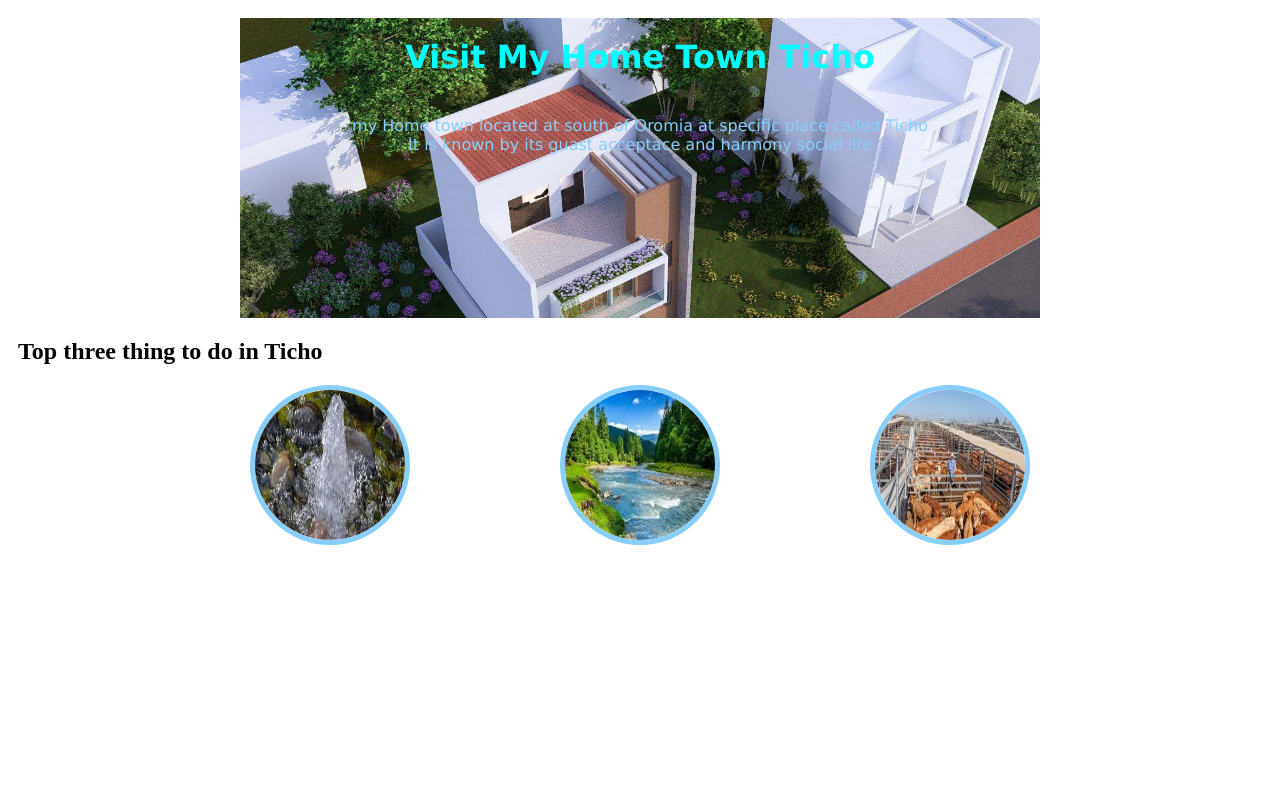
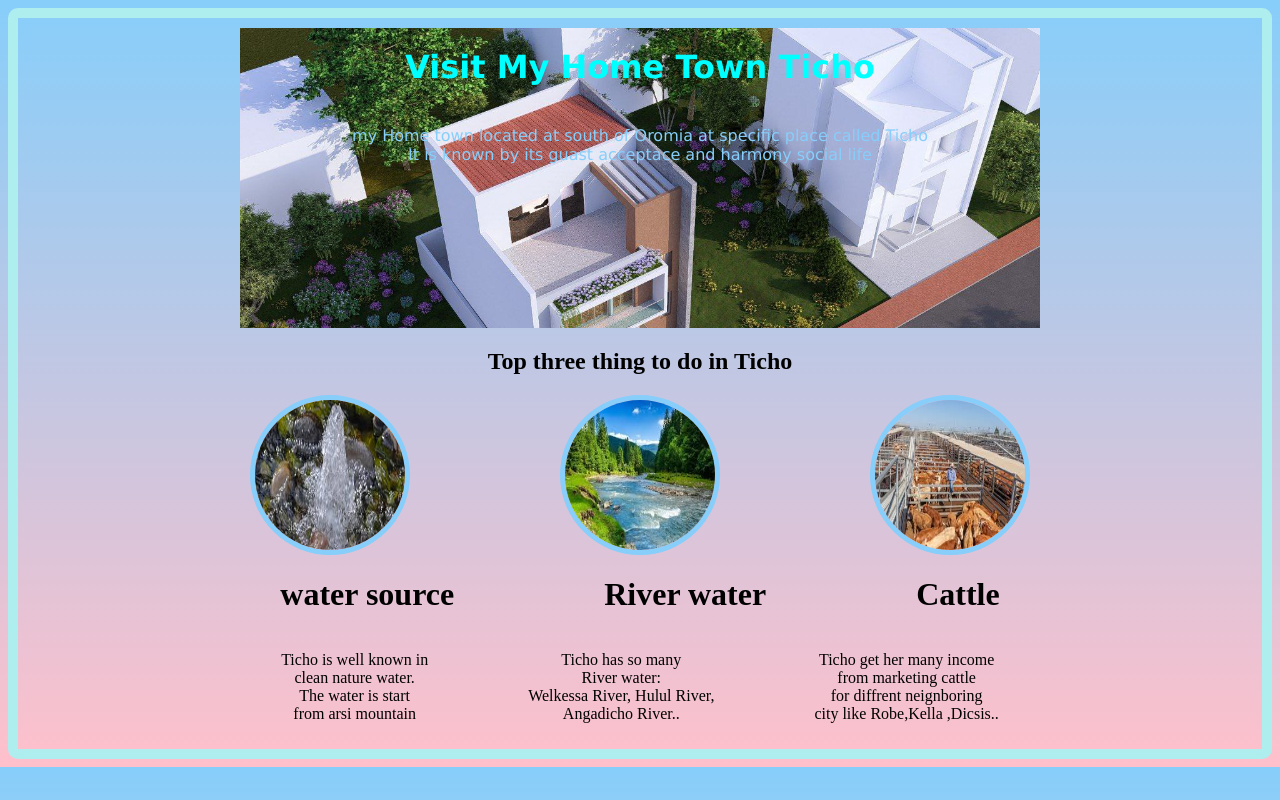
Before and after one commit to Abayshemelis/PrivateBusinessCard, a plain HTML site: page Home_page/home.html in a window 1280 px wide. Drawn offline with Linux system fonts and the light colour scheme.

Commit message:
new commit

```diff
--- a/Home_page/home.css
+++ b/Home_page/home.css
@@ -2,7 +2,9 @@ body{
 
     justify-content: center;
     padding: 10px;
-
+    background: linear-gradient(lightskyblue,pink);
+    border-radius: 10px;
+    border: solid paleturquoise 10px;
 }
 
 .H_bg{
@@ -58,3 +60,26 @@ column-gap: 150px;
 
 
 }
+
+#img_title{
+
+    text-align: center;
+    display: flex;
+    justify-content: center;
+
+
+}
+.headers{
+     display: flex;
+    text-align: center;
+    justify-content: center;
+    column-gap: 150px;
+}
+
+.container{
+    display: flex;
+    text-align: center;
+    justify-content: center;
+    column-gap: 100px;
+
+}
--- a/Home_page/home.html
+++ b/Home_page/home.html
@@ -19,5 +19,22 @@
         <img class="img2" src="img/river.jpg" alt="">
         <img class="img3" src="img/cattle.jpg" alt="">
     </div>
+    <div class=" headers">
+        <h1>water source</h1>
+        <h1>River water</h1>
+        <h1> Cattle</h1>
+    </div>
+    <div class =" container">
+        <p> Ticho is well known in <br> clean nature water. <br>
+        The water is start  <br> from arsi mountain</p>
+
+        <p>Ticho has so many <br> River water: <br>
+        Welkessa River, Hulul River,<br> Angadicho River..</p>
+
+        <p>Ticho get her many income <br> from marketing cattle <br>
+         for diffrent neignboring <br> city like Robe,Kella ,Dicsis..</p>
+
+    </div>
+
 </body>
 </html>
```
